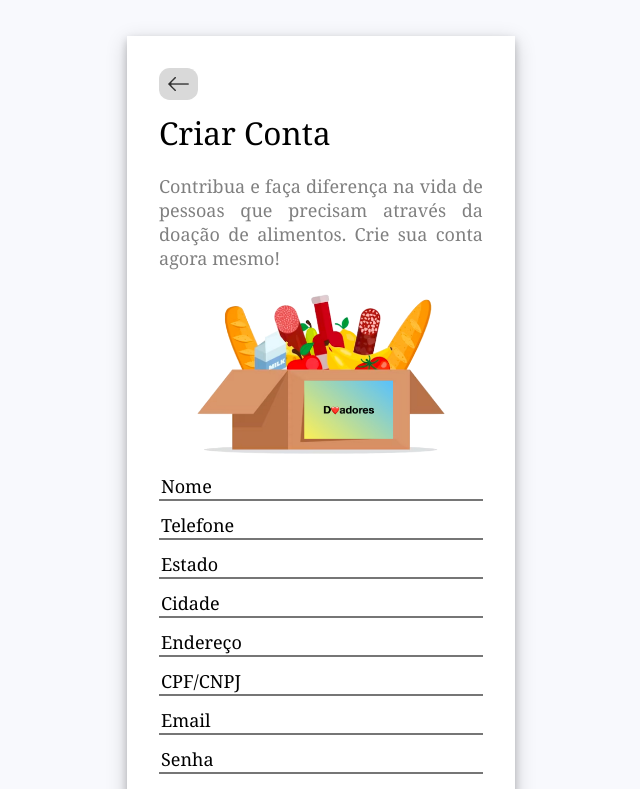
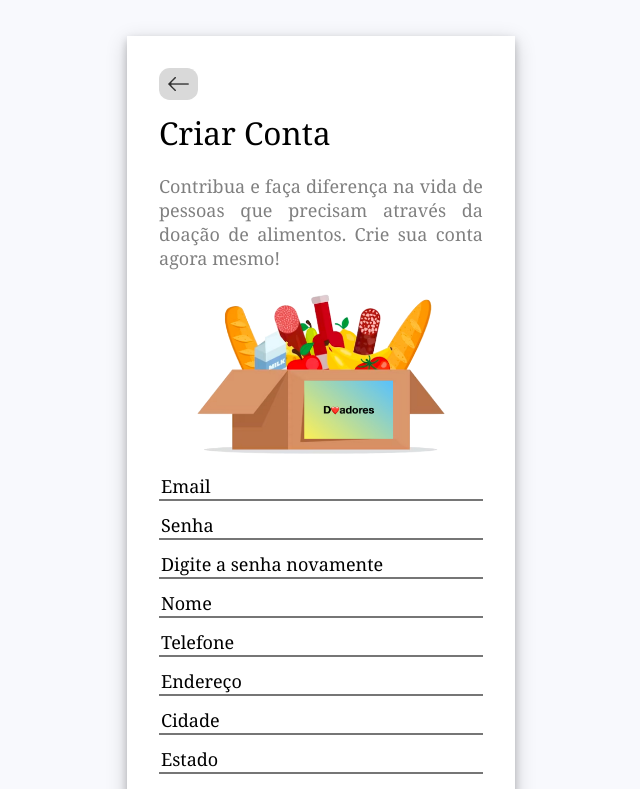
Before and after one commit to izaias-saturnino/tf-engenharia-software, a React (Create React App) app in the folder client-app/: page /registration in a window 1280 px wide. Shown: the top 789 px of the page, without its empty margins (319-959 px from the left). Built offline with nearby package versions, Linux system fonts and the light colour scheme.

Commit message:
updated Registration.js
changed registration input order

```diff
--- a/client-app/src/routes/Home.js
+++ b/client-app/src/routes/Home.js
@@ -58,7 +58,7 @@ const Home = (props) => {
     };
 
     if (state.username === undefined) {
-        //return <Login/>;
+        return <Login/>;
     }
 
     return (
--- a/client-app/src/routes/Registration.js
+++ b/client-app/src/routes/Registration.js
@@ -16,11 +16,20 @@ const Content = (props) => {
               <img className="w-100" src={logo}></img>
           </div>
           <div className="input-container">
+              <input placeholder="Email" type="email" name="email" required />
+          </div>
+          <div className="input-container">
+              <input placeholder="Senha" type="password" name="pass" required />
+          </div>
+          <div className="input-container">
+              <input placeholder="Digite a senha novamente" type="password" name="pass2" required />
+          </div>
+          <div className="input-container">
               <input placeholder="Nome" type="text" name="username" required />
           </div>
           {props.state.reg_utype === "doador" ?
             <div className="input-container">
-              {/* make selection tool */}
+              {/* TODO make date selection tool */}
                 <input placeholder="Data de Nascimento" type="text" name="birthDate" required />
             </div>
             :
@@ -31,25 +40,16 @@ const Content = (props) => {
               <input placeholder="Telefone" type="text" name="username" />
           </div>
           <div className="input-container">
-              <input placeholder="Estado" type="text" name="address" />
+              <input placeholder="Endereço" type="text" name="address" />
           </div>
           <div className="input-container">
               <input placeholder="Cidade" type="text" name="address" />
           </div>
           <div className="input-container">
-              <input placeholder="Endereço" type="text" name="address" />
+              <input placeholder="Estado" type="text" name="address" />
           </div>
           <div className="input-container">
               <input placeholder="CPF/CNPJ" type="text" name="address" required />
-          </div>
-          <div className="input-container">
-              <input placeholder="Email" type="email" name="email" required />
-          </div>
-          <div className="input-container">
-              <input placeholder="Senha" type="password" name="pass" required />
-          </div>
-          <div className="input-container">
-              <input placeholder="Digite a senha novamente" type="password" name="pass2" required />
           </div>
           <div className="w-100 button-container">
               <input type="submit" value="Criar Conta"/>
```
